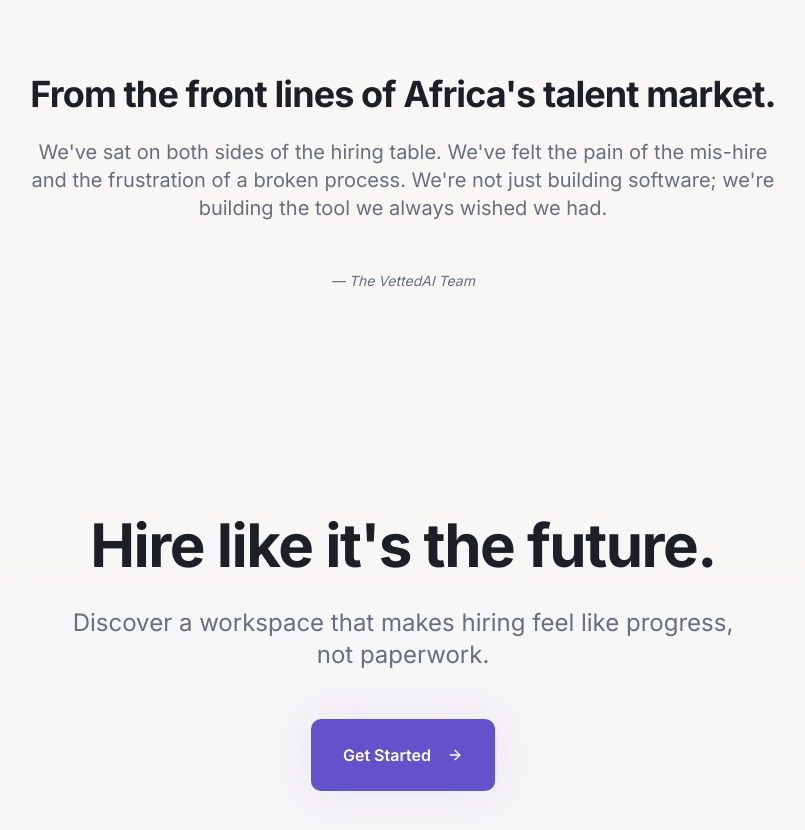
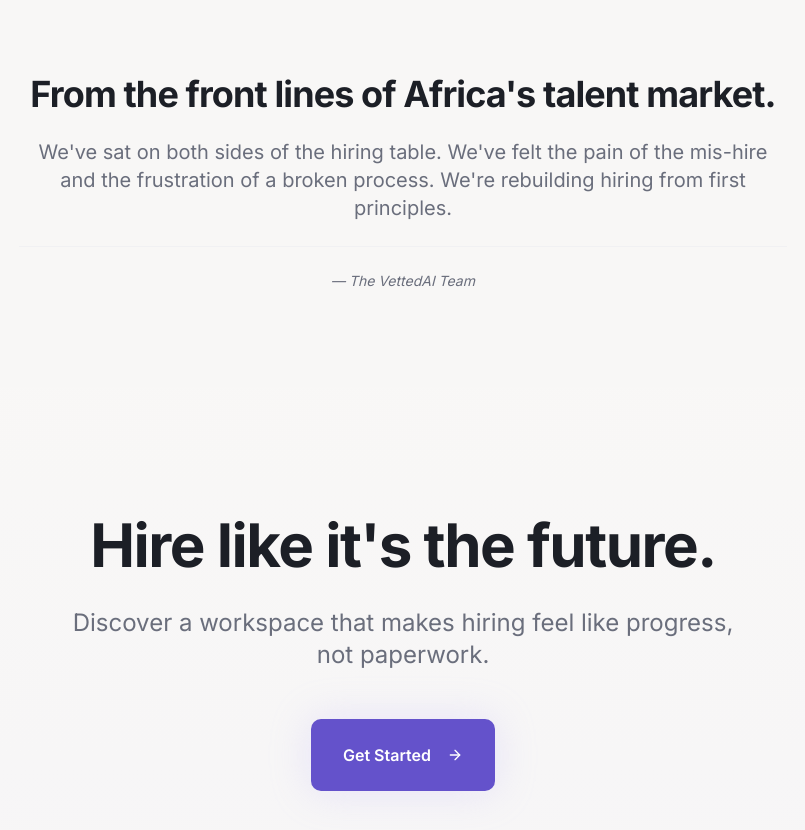
Before and after one commit to Kariuki11/vettedai-welcome-stage, a React (Vite) app: page / in a window 1280 px wide. Shown: the part 3240-4070 px from the top of the page, without its empty margins (237-1042 px from the left). Built offline with nearby package versions, Linux system fonts and the light colour scheme; the HTML template or start-up script is replaced by a standard one.

Commit message:
Refactor FoundersNoteSection text

```diff
--- a/src/components/landing/FoundersNoteSection.tsx
+++ b/src/components/landing/FoundersNoteSection.tsx
@@ -6,7 +6,7 @@ export const FoundersNoteSection = () => {
           From the front lines of Africa's talent market.
         </h2>
         <p className="text-lg md:text-xl text-muted-foreground leading-relaxed">
-          We've sat on both sides of the hiring table. We've felt the pain of the mis-hire and the frustration of a broken process. We're not just building software; we're building the tool we always wished we had.
+          We've sat on both sides of the hiring table. We've felt the pain of the mis-hire and the frustration of a broken process. We're rebuilding hiring from first principles.
         </p>
         <div className="pt-6 border-t border-border/30 mt-8">
           <p className="text-sm text-muted-foreground italic">
```
